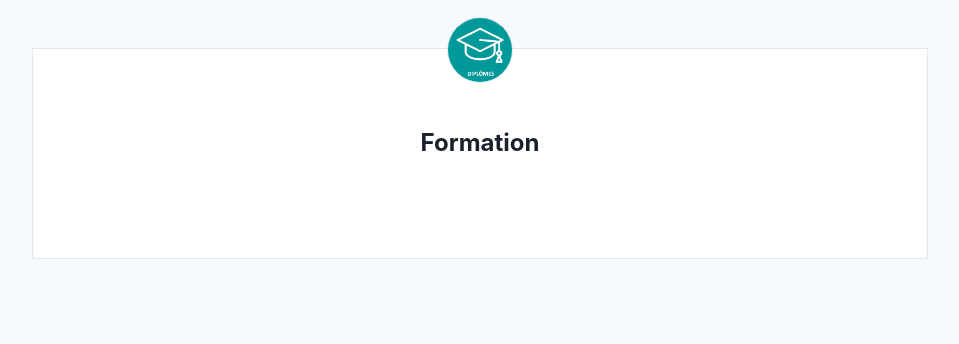
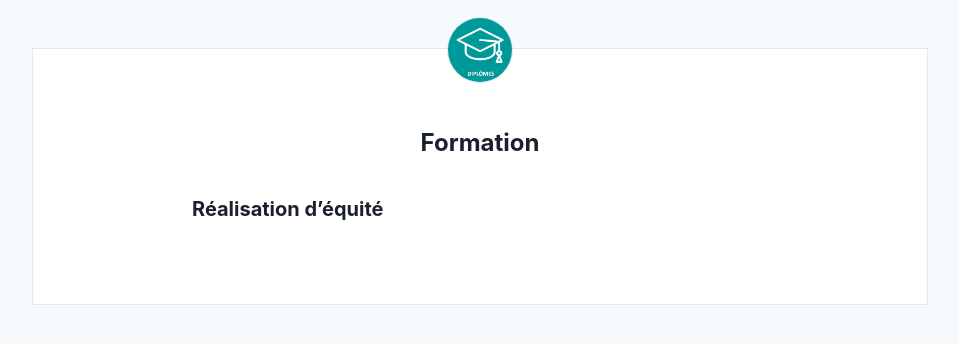
Before and after one commit to greglejeune/blog, a Jekyll site: the page built from _posts/2020-03-03-masterclass.md, in a window 1280 px wide. Shown: the top 344 px of the page, without its empty margins (160-1119 px from the left). Built offline with Jekyll 4.4.1, drawn with Linux system fonts in a browser that asks for light colours.

Commit message:
Update 2020-03-03-masterclass.md

```diff
--- a/_posts/2020-03-03-masterclass.md
+++ b/_posts/2020-03-03-masterclass.md
@@ -6,4 +6,5 @@ categories: poker
 ---
 
 <div class="body">
+  <h2>Réalisation d’équité</h2>
 </div>
```
